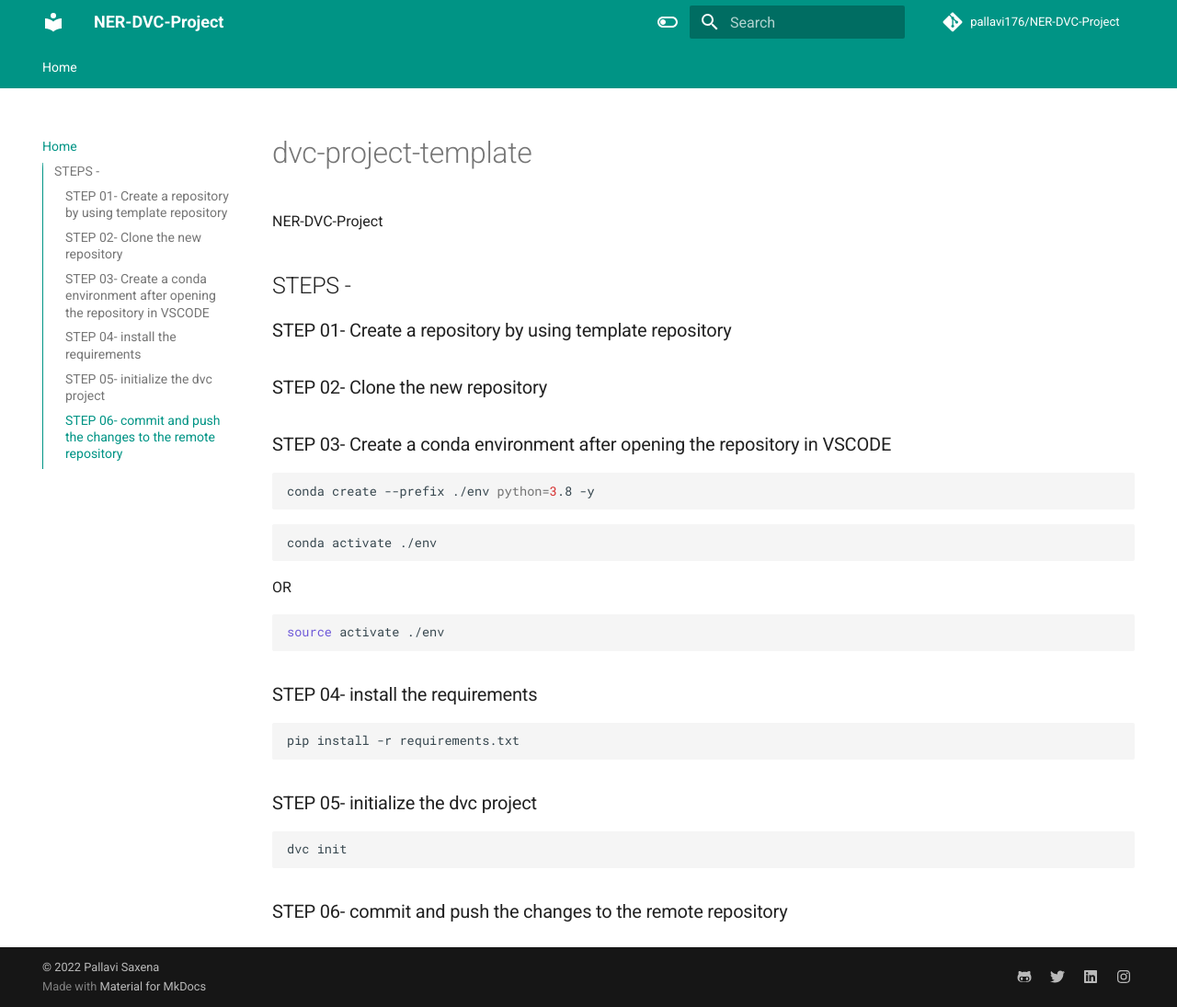
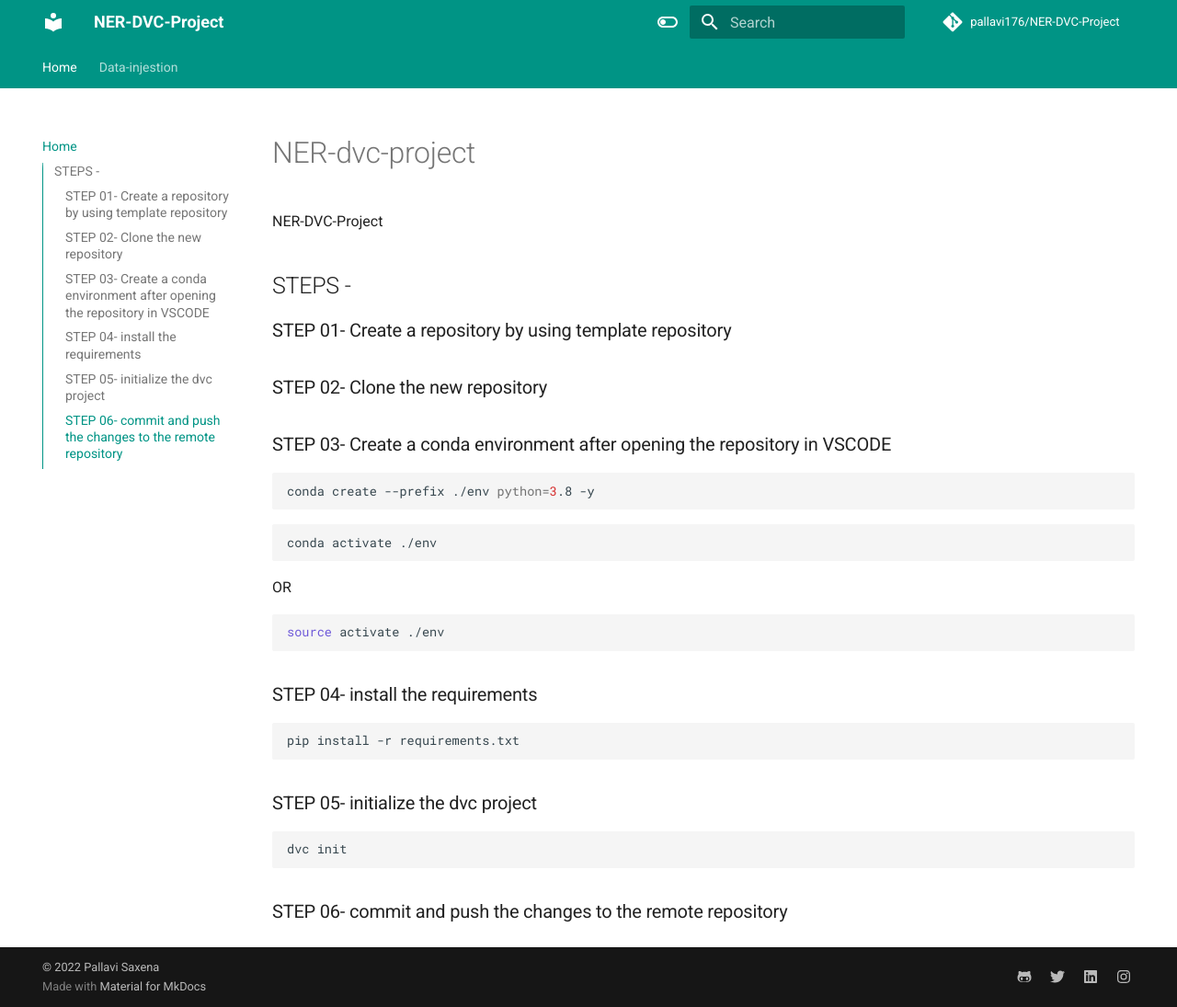
Before and after one commit to pallavi176/NER-DVC-Project, an MkDocs documentation site: the page built from docs/index.md, in a window 1280 px wide and 1095 px high. Shown: the whole window at 92% size. Built offline with MkDocs 1.6.1 and Material for MkDocs 9.7.7, drawn with Linux system fonts in a browser that asks for light colours.

Commit message:
data injestion docs added

```diff
--- a/docs/index.md
+++ b/docs/index.md
@@ -1,4 +1,4 @@
-# dvc-project-template
+# NER-dvc-project
 NER-DVC-Project
 
 ## STEPS -
--- a/mkdocs.yml
+++ b/mkdocs.yml
@@ -3,6 +3,7 @@
 # defeine TOC or order of website-
 nav:
   - Home: index.md
+  - Data-injestion: data-ingestion.md
 
 site_author: Pallavi Saxena
 site_description: >-
```
Also changed, not shown: docs/data-injestion.md (added).
